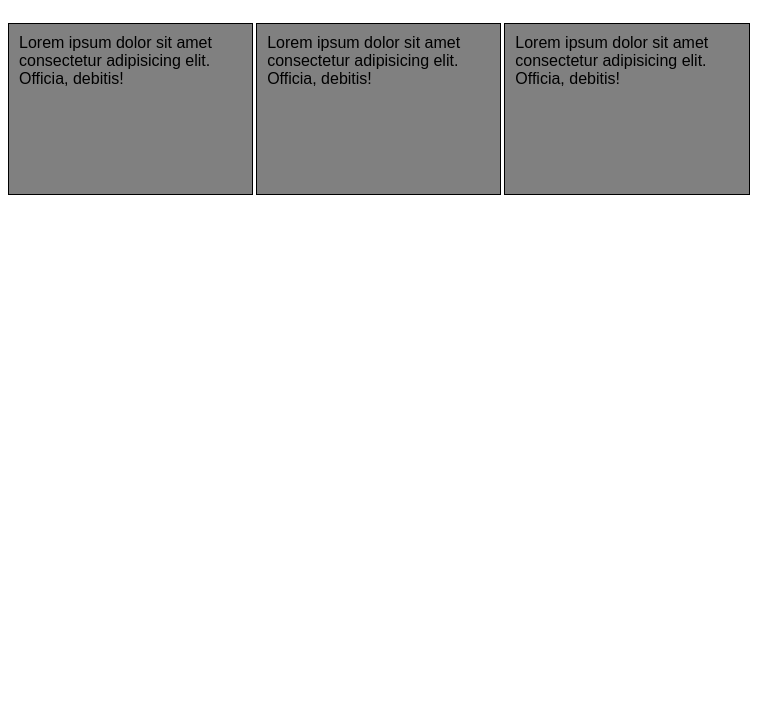
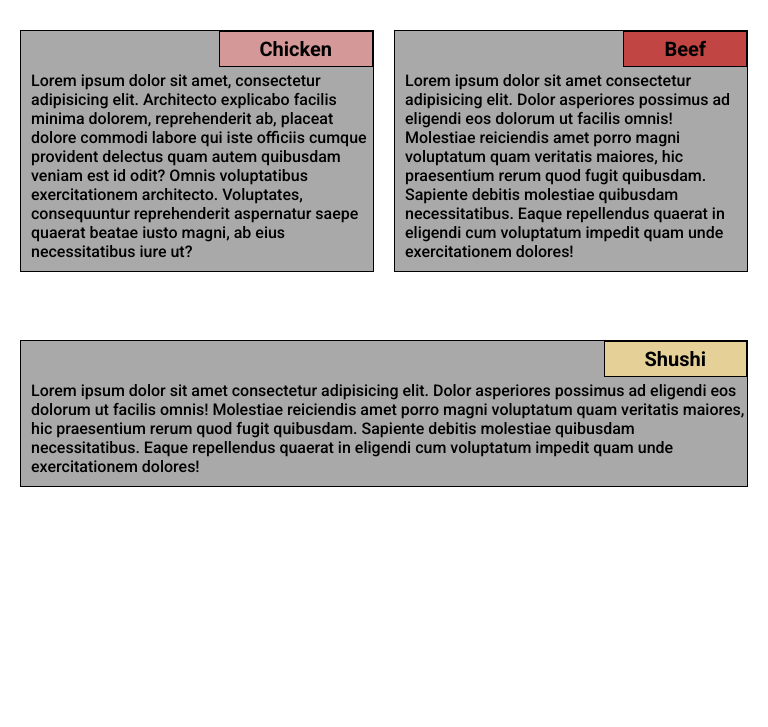
Before and after one commit to ritika2026/module2-solution, a plain HTML site: page index.html in a window 768 px wide. Shown: the part 73-800 px from the top of the page. Drawn offline with Linux system fonts and the light colour scheme; files that its build step writes are made by us from their sources.

Commit message:
finally done

```diff
--- a/css/styles.css
+++ b/css/styles.css
@@ -1,28 +1,91 @@
+*{
+    padding: 0;
+    margin: 0;
+    box-sizing: border-box;
+    font-family: "Roboto", sans-serif;
+}
+.wrapper{
+    height: 100vh;
+    width: 100vw;
+    overflow-x: hidden;
 
-h1{
-    text-align: center;
 }
 .container{
-    width: 100%;
+    display: flex;
+    padding-left: 20px;
+    padding-right: 20px;
+    justify-content:space-around;
+    align-items: center;
+    gap:20px;
 }
-p{
-    border: 1px solid black;
-    background-color: grey;
-    width: 90%;
-    height: 150px;
-    color: black;
-    font-family: Arial, Helvetica, sans-serif;
-    padding: 10px;
+.container-heading{
+    padding-top:40px;
+    padding-bottom: 30px;
+    font-size: 175%;
+    text-align: center;
+    font-weight: 900;
 }
-@media (min-width:992px){
-.col-lg-4{
-    float:left;
-    width: 33%;
+.absolute{
+    position:absolute;
 }
+.relative{
+    position: relative;
 }
-@media (min-width:768px) and (max-width:991px){
-    .col-md-4{
-        float:left;
-        width: 33%;
+section{
+    font-weight:500;
+    padding-top: 40px ;
+    border:1px solid black;
+    padding: 40px 0px 10px 10px;
+    background-color: darkgray;
+}
+.section-title{
+    font-weight: bolder;
+    font-size: 125%;
+    top:0px;
+    right:0px;
+    border:1px solid black;
+    padding: 5px 40px;
+}
+.relative{
+    position: relative;
+}
+#chicken .section-title{
+    background-color: rgb(213,152,152);
+}
+#beef .section-title{
+    background-color: rgb(193,69,67);
+}
+#shushi .section-title{
+    background-color: rgb(229,209,152);
+}
+@media (min-width: 768px) and (max-width:991px) {
+    .container {
+        display: grid;
+        grid-template-rows: repeat(2,1fr);
+        grid-template-columns: repeat(2,1fr);
+      }
+    #chicken{
+        grid-row-start: 1;
+        grid-row-end: 2;
+        grid-column-start: 1;
+        grid-column-end: 2;
     }
+    #beef{
+        grid-row-start: 1;
+        grid-row-end: 2;
+        grid-column-start: 2;
+        grid-column-end: 3;
+    }
+    #shushi{
+        grid-row-start: 2;
+        grid-column-end: 3;
+        grid-column-start:1;
+        grid-column-end: 3;
+    }
+
 }
+@media (max-width: 768px) {
+    .container{
+        flex-direction: column;
+    }
+ }
--- a/index.html
+++ b/index.html
@@ -4,14 +4,28 @@
     <meta charset="UTF-8">
     <meta name="viewport" content="width=device-width, initial-scale=1.0">
     <title>module2-solution</title>
-    <link rel="stylesheet" href="styles.css">
+    <link rel="stylesheet" href="/module2-solution/CSS/styles.css">
+    <link rel="preconnect" href="https://fonts.googleapis.com">
+    <link rel="preconnect" href="https://fonts.gstatic.com" crossorigin>
+    <link href="https://fonts.googleapis.com/css2?family=Be+Vietnam+Pro:ital,wght@0,100;0,200;0,300;0,400;0,500;0,600;0,700;0,800;0,900;1,100;1,200;1,300;1,400;1,500;1,600;1,700;1,800;1,900&family=Roboto:ital,wght@0,100;0,300;0,400;0,500;0,700;0,900;1,100;1,300;1,400;1,500;1,700;1,900&display=swap" rel="stylesheet">
 </head>
 <body>
-        <h1>Our Menu</h1>
+    <div class="wrapper">
+        <div class="container-heading">Our Menu</div>
         <div class="container">
-            <div class="col-lg-4 col-md-4"><p>Lorem ipsum dolor sit amet consectetur adipisicing elit. Officia, debitis!</p></div>
-            <div class="col-lg-4 col-md-4"><p>Lorem ipsum dolor sit amet consectetur adipisicing elit. Officia, debitis!</p></div>
-            <div class="col-lg-4 col-md-4"><p>Lorem ipsum dolor sit amet consectetur adipisicing elit. Officia, debitis!</p></div>
+            <section id="chicken" class="relative">
+                <div class="section-title absolute">Chicken</div>
+                Lorem ipsum dolor sit amet, consectetur adipisicing elit. Architecto explicabo facilis minima dolorem, reprehenderit ab, placeat dolore commodi labore qui iste officiis cumque provident delectus quam autem quibusdam veniam est id odit? Omnis voluptatibus exercitationem architecto. Voluptates, consequuntur reprehenderit aspernatur saepe quaerat beatae iusto magni, ab eius necessitatibus iure ut?
+            </section>
+            <section id="beef" class="relative">
+                <div class="section-title absolute">Beef</div>
+                Lorem ipsum dolor sit amet consectetur adipisicing elit. Dolor asperiores possimus ad eligendi eos dolorum ut facilis omnis! Molestiae reiciendis amet porro magni voluptatum quam veritatis maiores, hic praesentium rerum quod fugit quibusdam. Sapiente debitis molestiae quibusdam necessitatibus. Eaque repellendus quaerat in eligendi cum voluptatum impedit quam unde exercitationem dolores!
+            </section>
+            <section id="shushi" class="relative">
+                <div class="section-title absolute">Shushi</div>
+                Lorem ipsum dolor sit amet consectetur adipisicing elit. Dolor asperiores possimus ad eligendi eos dolorum ut facilis omnis! Molestiae reiciendis amet porro magni voluptatum quam veritatis maiores, hic praesentium rerum quod fugit quibusdam. Sapiente debitis molestiae quibusdam necessitatibus. Eaque repellendus quaerat in eligendi cum voluptatum impedit quam unde exercitationem dolores!
+            </section>
         </div>
+    </div>
 </body>
 </html>
```
Also changed, not shown: new.html (deleted, +0 -11 lines).
